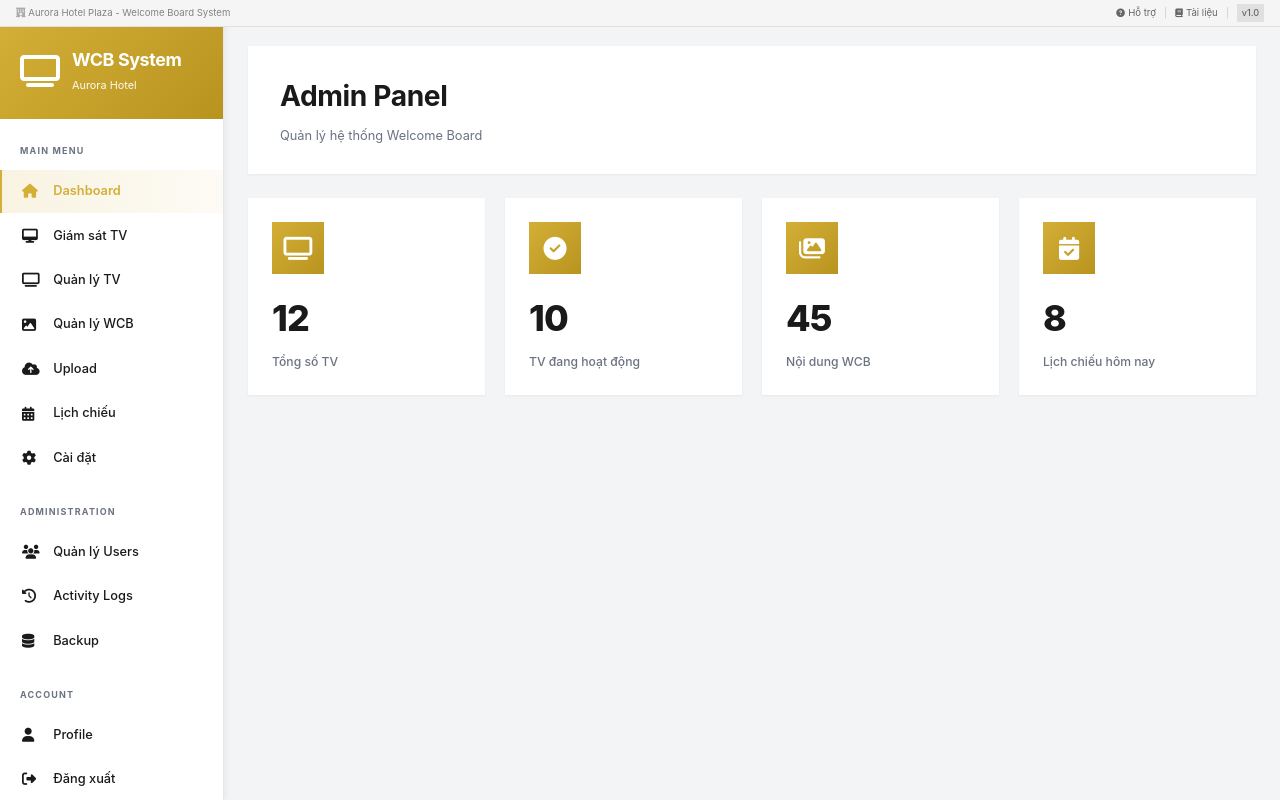
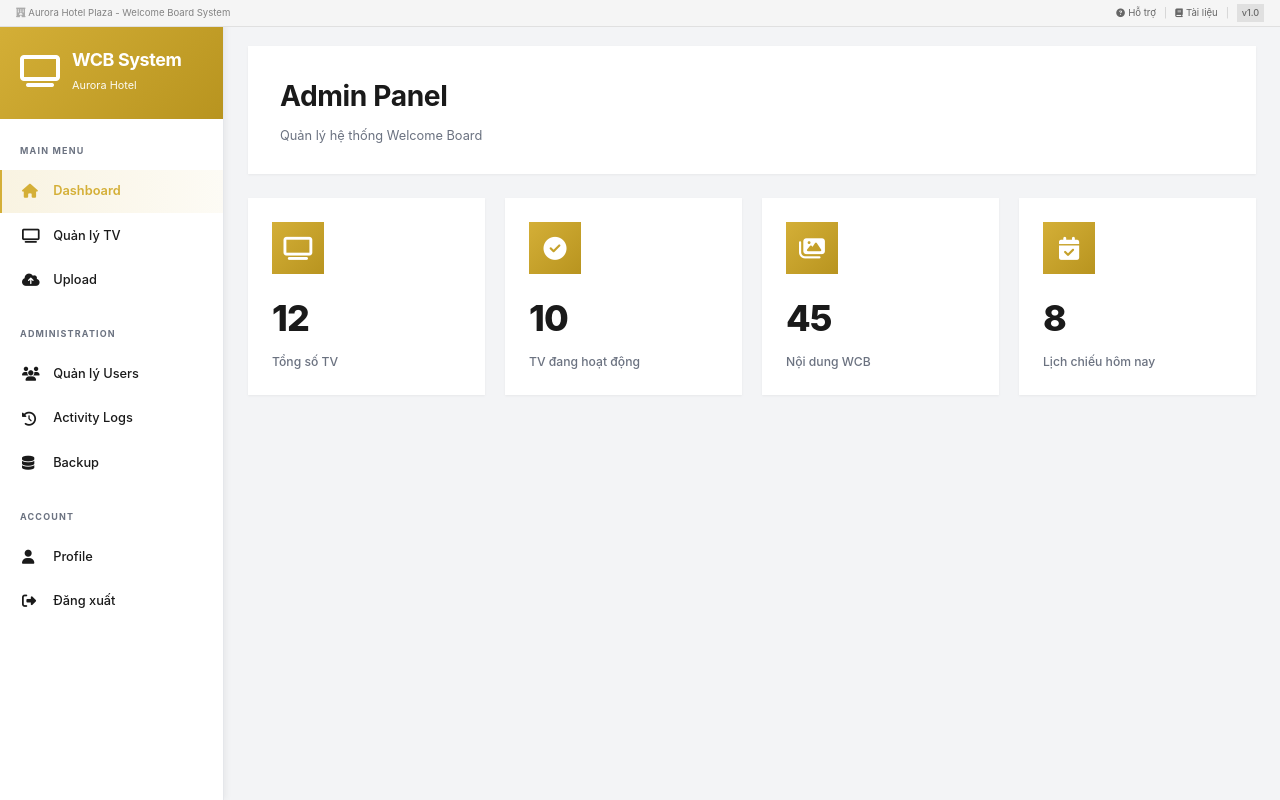
Before and after one commit to quanglong3824/wcb, a PHP site: page /quanglong3824/admin/index.php in a window 1280 px wide. Run offline with PHP 8.4, Linux system fonts and the light colour scheme; a user stored in the database is signed in; data comes from the database, SQL or seed files in the repository.

Commit message:
ẩn Giám sát TV (view.php) Quản lý WCB (manage-wcb.php) Lịch chiếu (schedule.php) Cài đặt (settings.php)

```diff
--- a/includes/sidebar.php
+++ b/includes/sidebar.php
@@ -18,13 +18,13 @@ $menuItems = [
         'active' => ($currentPage == 'index.php' && empty($currentParam)),
         'module' => 'dashboard'
     ],
-    [
-        'icon' => 'fas fa-desktop',
-        'label' => 'Giám sát TV',
-        'url' => $basePath . 'view.php',
-        'active' => ($currentPage == 'view.php'),
-        'module' => 'tv_monitor'
-    ],
+    // [
+    //     'icon' => 'fas fa-desktop',
+    //     'label' => 'Giám sát TV',
+    //     'url' => $basePath . 'view.php',
+    //     'active' => ($currentPage == 'view.php'),
+    //     'module' => 'tv_monitor'
+    // ],
     [
         'icon' => 'fas fa-tv',
         'label' => 'Quản lý TV',
@@ -32,13 +32,13 @@ $menuItems = [
         'active' => ($currentPage == 'tv.php'),
         'module' => 'tv_manage'
     ],
-    [
-        'icon' => 'fas fa-image',
-        'label' => 'Quản lý WCB',
-        'url' => $basePath . 'manage-wcb.php',
-        'active' => ($currentPage == 'manage-wcb.php'),
-        'module' => 'wcb_manage'
-    ],
+    // [
+    //     'icon' => 'fas fa-image',
+    //     'label' => 'Quản lý WCB',
+    //     'url' => $basePath . 'manage-wcb.php',
+    //     'active' => ($currentPage == 'manage-wcb.php'),
+    //     'module' => 'wcb_manage'
+    // ],
     [
         'icon' => 'fas fa-cloud-upload-alt',
         'label' => 'Upload',
@@ -46,20 +46,20 @@ $menuItems = [
         'active' => ($currentPage == 'uploads.php'),
         'module' => 'upload'
     ],
-    [
-        'icon' => 'fas fa-calendar-alt',
-        'label' => 'Lịch chiếu',
-        'url' => $basePath . 'schedule.php',
-        'active' => ($currentPage == 'schedule.php'),
-        'module' => 'schedule'
-    ],
-    [
-        'icon' => 'fas fa-cog',
-        'label' => 'Cài đặt',
-        'url' => $basePath . 'settings.php',
-        'active' => ($currentPage == 'settings.php'),
-        'module' => 'settings'
-    ]
+    // [
+    //     'icon' => 'fas fa-calendar-alt',
+    //     'label' => 'Lịch chiếu',
+    //     'url' => $basePath . 'schedule.php',
+    //     'active' => ($currentPage == 'schedule.php'),
+    //     'module' => 'schedule'
+    // ],
+    // [
+    //     'icon' => 'fas fa-cog',
+    //     'label' => 'Cài đặt',
+    //     'url' => $basePath . 'settings.php',
+    //     'active' => ($currentPage == 'settings.php'),
+    //     'module' => 'settings'
+    // ]
 ];
 
 // Admin menu items - hiển thị cho tất cả nhưng readonly cho non-admin
```
